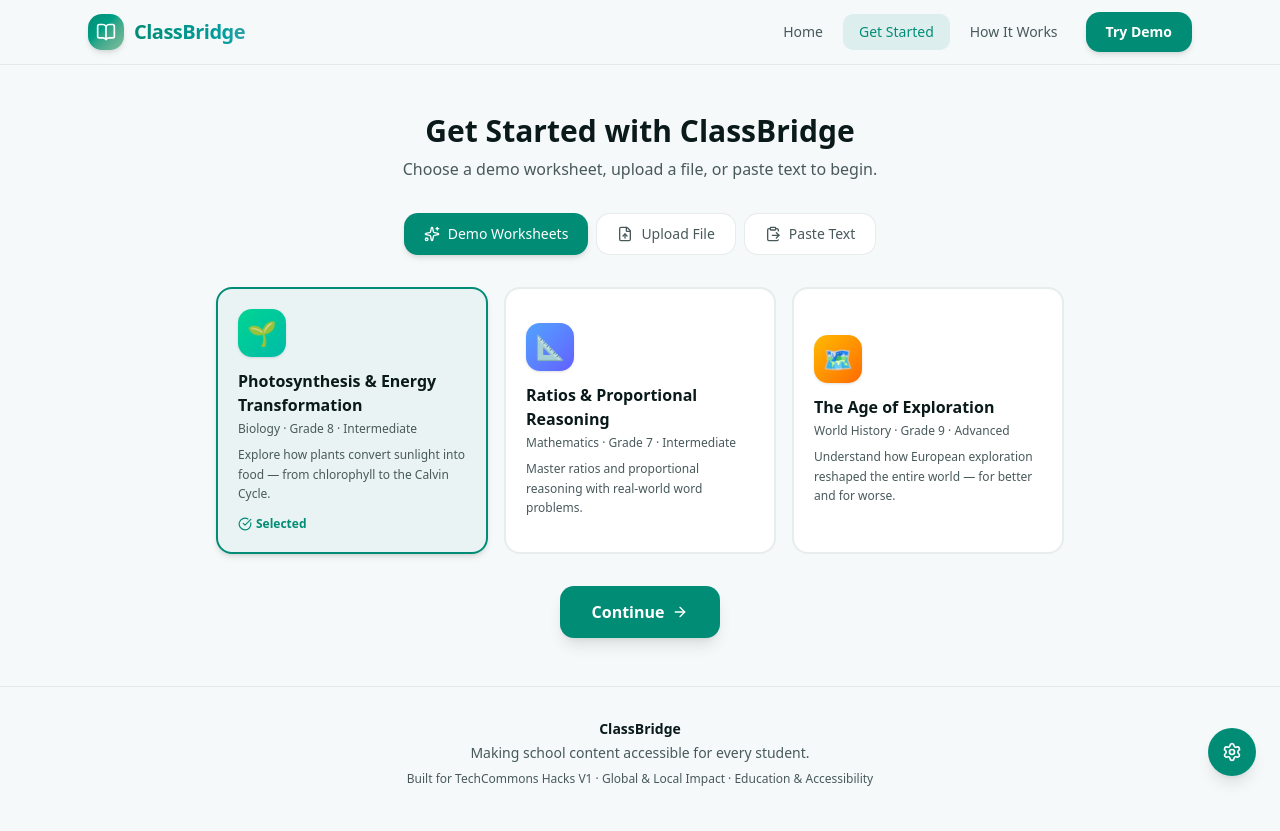
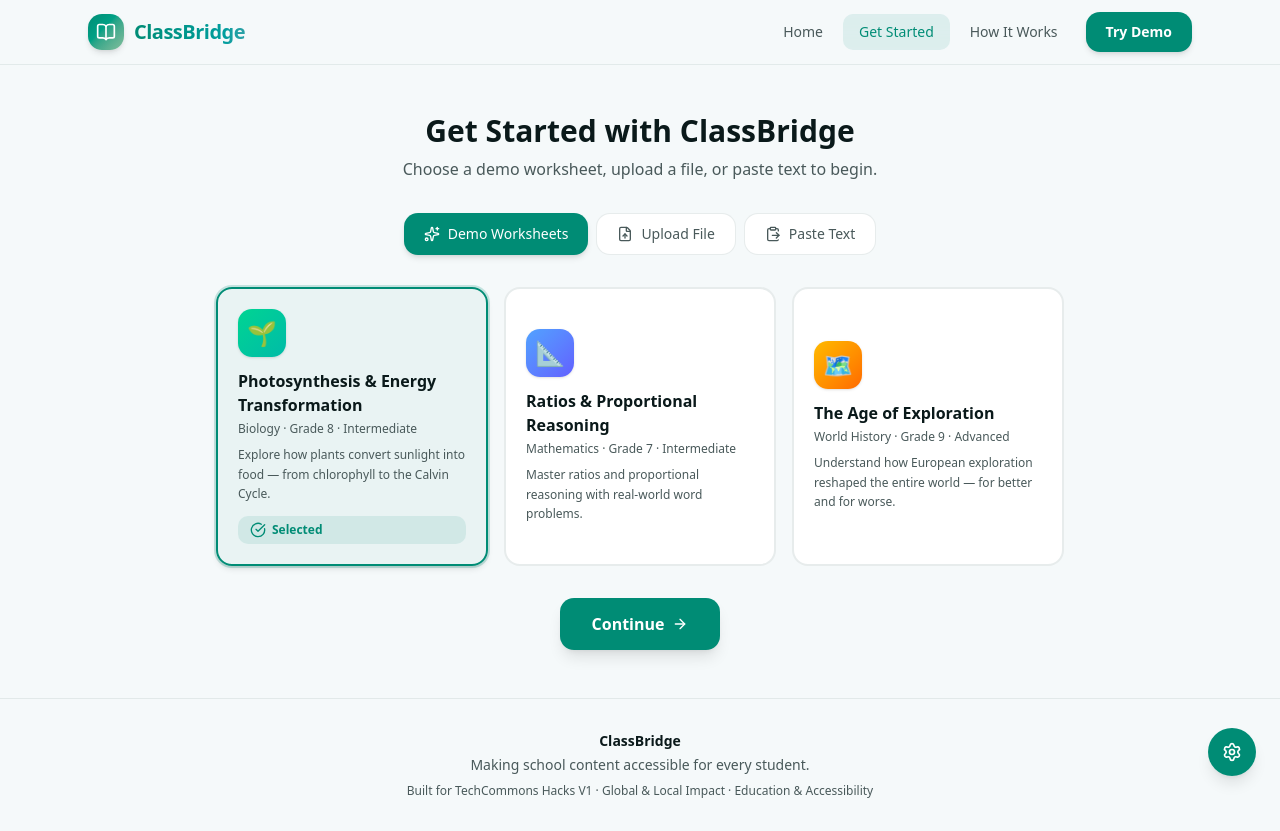
Before and after one commit to Rohan5commit/classbridge-hacks, a Next.js app: page /upload in a window 1280 px wide. Both pictures are taken after a click on the button 352 px from the left and 406 px from the top of the page. Built offline with nearby package versions, Linux system fonts and the light colour scheme.

Commit message:
fix: improve demo card selection indicator with ring and filled background

```diff
--- a/app/upload/page.tsx
+++ b/app/upload/page.tsx
@@ -132,7 +132,7 @@
               className={cn(
                 "group rounded-2xl border-2 p-5 text-left transition-all duration-200",
                 selectedDemo === demo.id
-                  ? "border-[var(--cb-primary)] bg-[var(--cb-primary)]/5 shadow-md"
+                  ? "border-[var(--cb-primary)] bg-[var(--cb-primary)]/5 shadow-md ring-2 ring-[var(--cb-primary)]/20"
                   : "border-border/50 bg-white hover:border-[var(--cb-primary)]/30 hover:shadow-sm"
               )}
             >
@@ -149,8 +149,8 @@
                 {demo.description}
               </p>
               {selectedDemo === demo.id && (
-                <div className="mt-3 flex items-center gap-1 text-xs font-semibold text-[var(--cb-primary)]">
-                  <CheckCircle className="h-3.5 w-3.5" /> Selected
+                <div className="mt-3 flex items-center gap-1.5 rounded-lg bg-[var(--cb-primary)]/10 px-3 py-1.5 text-xs font-semibold text-[var(--cb-primary)]">
+                  <CheckCircle className="h-4 w-4" /> Selected
                 </div>
               )}
             </button>
```
